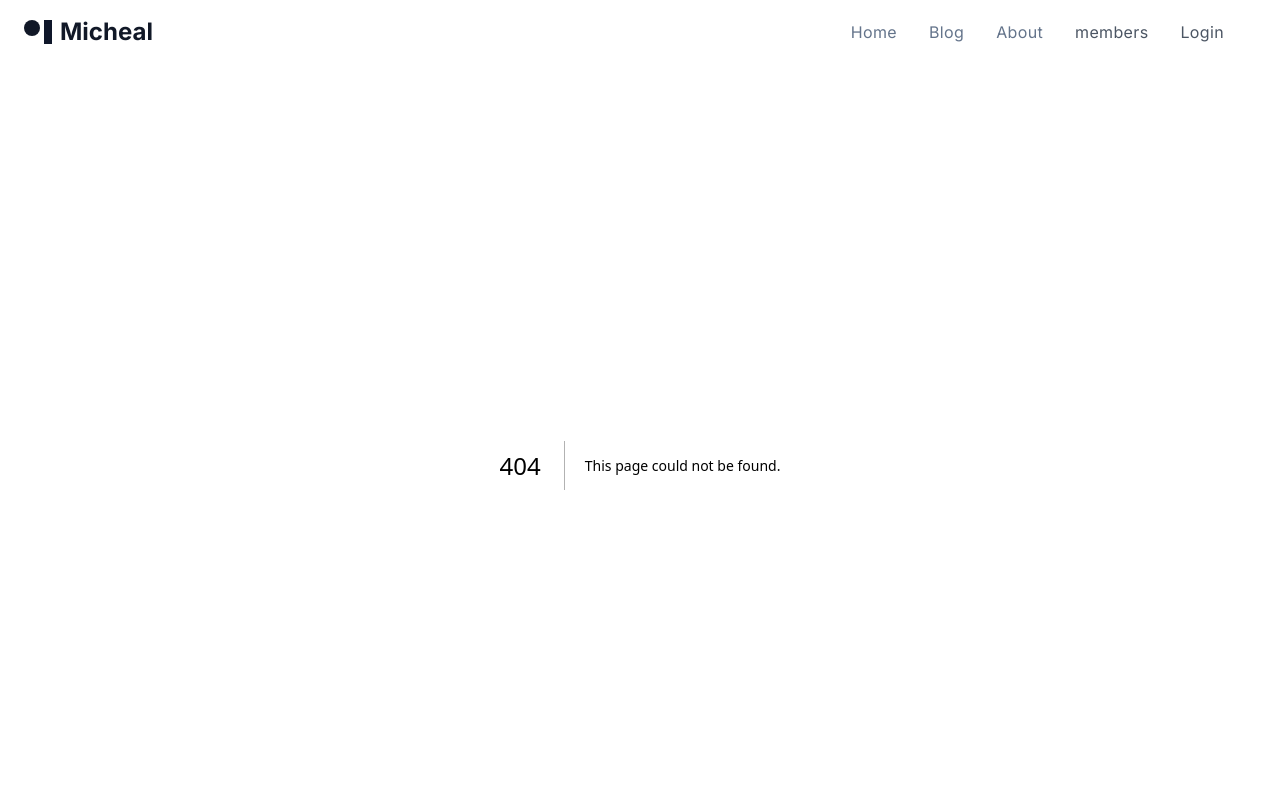
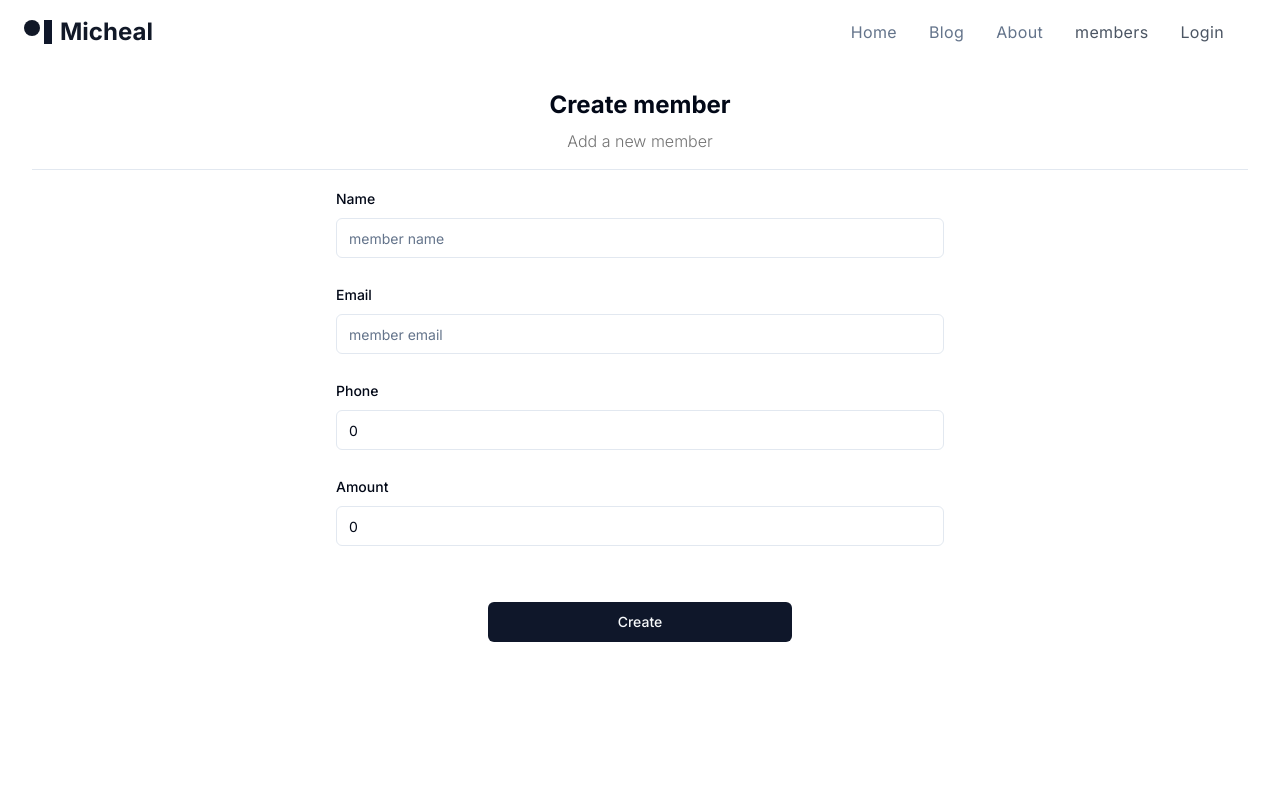
Before and after one commit to ermiaskidane/Donation-app, a Next.js app: page /members/1 in a window 1280 px wide. Before the commit this address had no page. Shown: the top 790 px of the page. Built offline with nearby package versions, Linux system fonts and the light colour scheme.

Commit message:
member form page

```diff
--- /dev/null
+++ b/app/(dashboard)/(routes)/members/[memberId]/components/member-form.tsx
@@ -0,0 +1,138 @@
+"use client"
+
+import * as z from "zod"
+import React, { useState } from 'react'
+import { zodResolver } from "@hookform/resolvers/zod"
+import Heading from '../../../../../../components/Heading'
+import { Button } from '../../../../../../components/ui/button'
+import { useParams, useRouter } from "next/navigation"
+import { useForm } from "react-hook-form"
+import { Trash } from "lucide-react"
+import { Separator } from "@/components/ui/separator"
+import { Form, FormControl, FormField, FormItem, FormLabel, FormMessage } from "@/components/ui/form"
+import { Input } from "@/components/ui/input"
+
+const formSchema = z.object({
+  name: z.string().min(1),
+  phone: z.number().min(1),
+  email: z.string().min(1),
+  amount: z.number().min(1),
+})
+
+type MemberFormValues = z.infer<typeof formSchema>
+
+interface MemberFormProps {
+  initialData?: {
+    name?: string,
+    phone?: number,
+    email?: string,
+    amount?: number} | null;
+}
+
+export const MemberForm: React.FC<MemberFormProps> = ({
+  initialData,
+}) => {
+  const params = useParams();
+  const router = useRouter();
+
+  const [open, setOpen] = useState(false);
+  const [loading, setLoading] = useState(false);
+
+  const title = initialData ? 'Edit member' : 'Create member';
+  const subtitle = initialData ? 'Edit a member.' : 'Add a new member';
+  const toastMessage = initialData ? 'Member updated.' : 'Member created.';
+  const action = initialData ? 'Save changes' : 'Create';
+
+  const form = useForm<MemberFormValues>({
+    resolver: zodResolver(formSchema),
+    defaultValues: initialData || {
+      name: "",
+      phone: 0,
+      email: "",
+      amount: 0
+    }
+  })
+
+  const onSubmit = async (data: MemberFormValues) => {
+    console.log("MemberFormValues type")
+  }
+
+  return (
+    <>
+      <div className='flex items-center justify-center'>
+        <Heading title={title} subtitle={subtitle} center />
+          {initialData && (
+            <Button
+              disabled={loading}
+              variant="destructive"
+              size="sm"
+              onClick={() => setOpen(true)}>
+                <Trash className="h-4 w-4"/>
+            </Button>
+          )}
+      </div>
+      <Separator />
+      <Form {...form}>
+        <form onSubmit={form.handleSubmit(onSubmit)} className="space-y-8 w-full">
+          <div className="gap-6 flex flex-col md:w-1/2 mx-auto">
+            <FormField
+                control={form.control}
+                name="name"
+                render={({ field }) => (
+                  <FormItem>
+                    <FormLabel>Name</FormLabel>
+                    <FormControl>
+                      <Input disabled={loading} placeholder="member name" {...field} />
+                    </FormControl>
+                    <FormMessage />
+                  </FormItem>
+                )}
+            />
+            <FormField
+                control={form.control}
+                name="email"
+                render={({ field }) => (
+                  <FormItem>
+                    <FormLabel>Email</FormLabel>
+                    <FormControl>
+                      <Input disabled={loading} placeholder="member email" {...field} />
+                    </FormControl>
+                    <FormMessage />
+                  </FormItem>
+                )}
+            />
+            <FormField
+              control={form.control}
+              name="phone"
+              render={({ field }) => (
+                <FormItem>
+                  <FormLabel>Phone</FormLabel>
+                  <FormControl>
+                    <Input type="number" disabled={loading} placeholder="01123456" {...field} />
+                  </FormControl>
+                  <FormMessage />
+                </FormItem>
+              )}
+            />
+            <FormField
+              control={form.control}
+              name="amount"
+              render={({ field }) => (
+                <FormItem>
+                  <FormLabel>Amount</FormLabel>
+                  <FormControl>
+                    <Input type="number" disabled={loading} placeholder="100" {...field} />
+                  </FormControl>
+                  <FormMessage />
+                </FormItem>
+              )}
+            />
+            <Button disabled={loading} className="w-1/2 mt-8 lg:self-center" type="submit">
+              {action}
+            </Button>
+          </div>
+        </form>
+      </Form>
+    </>
+  )
+}
--- /dev/null
+++ b/app/(dashboard)/(routes)/members/[memberId]/page.tsx
@@ -0,0 +1,14 @@
+import React from 'react'
+import {MemberForm} from './components/member-form'
+
+function MemberPage() {
+  return (
+    <div className='flex-col'>
+      <div className="flex-1 space-y-4 p-8 pt-6">
+        <MemberForm />
+      </div>
+    </div>
+  )
+}
+
+export default MemberPage
--- a/app/(dashboard)/(routes)/members/components/client.tsx
+++ b/app/(dashboard)/(routes)/members/components/client.tsx
@@ -24,7 +24,7 @@
     <>
     <div className="flex items-center justify-between">
     <Heading title={`Products ()`} subtitle="Manage products for your store" />
-    <Button >
+    <Button onClick={() => router.push(`/members/new`)} >
       <Plus className="mr-2 h-4 w-4" /> Add New
     </Button>
     </div>
--- /dev/null
+++ b/components/ui/form.tsx
@@ -0,0 +1,176 @@
+import * as React from "react"
+import * as LabelPrimitive from "@radix-ui/react-label"
+import { Slot } from "@radix-ui/react-slot"
+import {
+  Controller,
+  ControllerProps,
+  FieldPath,
+  FieldValues,
+  FormProvider,
+  useFormContext,
+} from "react-hook-form"
+
+import { cn } from "@/lib/utils"
+import { Label } from "@/components/ui/label"
+
+const Form = FormProvider
+
+type FormFieldContextValue<
+  TFieldValues extends FieldValues = FieldValues,
+  TName extends FieldPath<TFieldValues> = FieldPath<TFieldValues>
+> = {
+  name: TName
+}
+
+const FormFieldContext = React.createContext<FormFieldContextValue>(
+  {} as FormFieldContextValue
+)
+
+const FormField = <
+  TFieldValues extends FieldValues = FieldValues,
+  TName extends FieldPath<TFieldValues> = FieldPath<TFieldValues>
+>({
+  ...props
+}: ControllerProps<TFieldValues, TName>) => {
+  return (
+    <FormFieldContext.Provider value={{ name: props.name }}>
+      <Controller {...props} />
+    </FormFieldContext.Provider>
+  )
+}
+
+const useFormField = () => {
+  const fieldContext = React.useContext(FormFieldContext)
+  const itemContext = React.useContext(FormItemContext)
+  const { getFieldState, formState } = useFormContext()
+
+  const fieldState = getFieldState(fieldContext.name, formState)
+
+  if (!fieldContext) {
+    throw new Error("useFormField should be used within <FormField>")
+  }
+
+  const { id } = itemContext
+
+  return {
+    id,
+    name: fieldContext.name,
+    formItemId: `${id}-form-item`,
+    formDescriptionId: `${id}-form-item-description`,
+    formMessageId: `${id}-form-item-message`,
+    ...fieldState,
+  }
+}
+
+type FormItemContextValue = {
+  id: string
+}
+
+const FormItemContext = React.createContext<FormItemContextValue>(
+  {} as FormItemContextValue
+)
+
+const FormItem = React.forwardRef<
+  HTMLDivElement,
+  React.HTMLAttributes<HTMLDivElement>
+>(({ className, ...props }, ref) => {
+  const id = React.useId()
+
+  return (
+    <FormItemContext.Provider value={{ id }}>
+      <div ref={ref} className={cn("space-y-2", className)} {...props} />
+    </FormItemContext.Provider>
+  )
+})
+FormItem.displayName = "FormItem"
+
+const FormLabel = React.forwardRef<
+  React.ElementRef<typeof LabelPrimitive.Root>,
+  React.ComponentPropsWithoutRef<typeof LabelPrimitive.Root>
+>(({ className, ...props }, ref) => {
+  const { error, formItemId } = useFormField()
+
+  return (
+    <Label
+      ref={ref}
+      className={cn(error && "text-destructive", className)}
+      htmlFor={formItemId}
+      {...props}
+    />
+  )
+})
+FormLabel.displayName = "FormLabel"
+
+const FormControl = React.forwardRef<
+  React.ElementRef<typeof Slot>,
+  React.ComponentPropsWithoutRef<typeof Slot>
+>(({ ...props }, ref) => {
+  const { error, formItemId, formDescriptionId, formMessageId } = useFormField()
+
+  return (
+    <Slot
+      ref={ref}
+      id={formItemId}
+      aria-describedby={
+        !error
+          ? `${formDescriptionId}`
+          : `${formDescriptionId} ${formMessageId}`
+      }
+      aria-invalid={!!error}
+      {...props}
+    />
+  )
+})
+FormControl.displayName = "FormControl"
+
+const FormDescription = React.forwardRef<
+  HTMLParagraphElement,
+  React.HTMLAttributes<HTMLParagraphElement>
+>(({ className, ...props }, ref) => {
+  const { formDescriptionId } = useFormField()
+
+  return (
+    <p
+      ref={ref}
+      id={formDescriptionId}
+      className={cn("text-sm text-muted-foreground", className)}
+      {...props}
+    />
+  )
+})
+FormDescription.displayName = "FormDescription"
+
+const FormMessage = React.forwardRef<
+  HTMLParagraphElement,
+  React.HTMLAttributes<HTMLParagraphElement>
+>(({ className, children, ...props }, ref) => {
+  const { error, formMessageId } = useFormField()
+  const body = error ? String(error?.message) : children
+
+  if (!body) {
+    return null
+  }
+
+  return (
+    <p
+      ref={ref}
+      id={formMessageId}
+      className={cn("text-sm font-medium text-destructive", className)}
+      {...props}
+    >
+      {body}
+    </p>
+  )
+})
+FormMessage.displayName = "FormMessage"
+
+export {
+  useFormField,
+  Form,
+  FormItem,
+  FormLabel,
+  FormControl,
+  FormDescription,
+  FormMessage,
+  FormField,
+}
--- /dev/null
+++ b/components/ui/label.tsx
@@ -0,0 +1,26 @@
+"use client"
+
+import * as React from "react"
+import * as LabelPrimitive from "@radix-ui/react-label"
+import { cva, type VariantProps } from "class-variance-authority"
+
+import { cn } from "@/lib/utils"
+
+const labelVariants = cva(
+  "text-sm font-medium leading-none peer-disabled:cursor-not-allowed peer-disabled:opacity-70"
+)
+
+const Label = React.forwardRef<
+  React.ElementRef<typeof LabelPrimitive.Root>,
+  React.ComponentPropsWithoutRef<typeof LabelPrimitive.Root> &
+    VariantProps<typeof labelVariants>
+>(({ className, ...props }, ref) => (
+  <LabelPrimitive.Root
+    ref={ref}
+    className={cn(labelVariants(), className)}
+    {...props}
+  />
+))
+Label.displayName = LabelPrimitive.Root.displayName
+
+export { Label }
--- a/package.json
+++ b/package.json
@@ -9,7 +9,9 @@
     "lint": "next lint"
   },
   "dependencies": {
+    "@hookform/resolvers": "^3.3.1",
     "@radix-ui/react-dropdown-menu": "^2.0.5",
+    "@radix-ui/react-label": "^2.0.2",
     "@radix-ui/react-menubar": "^1.0.3",
     "@radix-ui/react-separator": "^1.0.3",
     "@radix-ui/react-slot": "^1.0.2",
@@ -34,6 +36,7 @@
     "tailwindcss": "3.3.3",
     "tailwindcss-animate": "^1.0.6",
     "typescript": "5.1.6",
+    "zod": "^3.22.2",
     "zustand": "^4.4.1"
   }
 }
```
Also changed, not shown: 1 other file (tests, documents, lock files or other folders).
